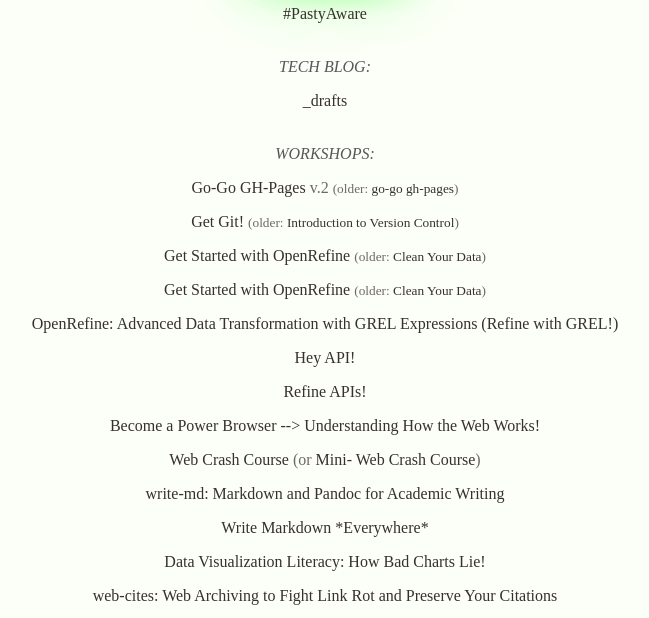
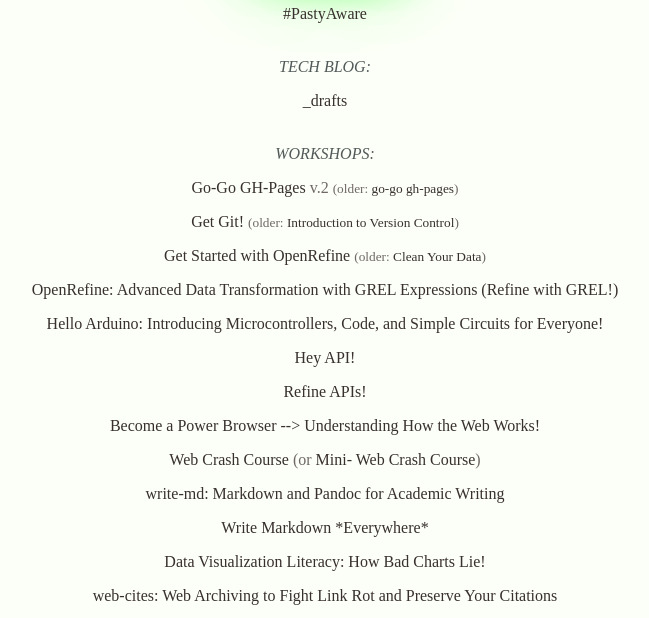
Before and after one commit to evanwill/evanwill.github.io, a plain HTML site: page index.html in a window 1280 px wide. Shown: the part 180-798 px from the top of the page, without its empty margins (315-964 px from the left). Drawn offline with Linux system fonts and the light colour scheme; a web font is replaced by a local one.

Commit message:
Update index.html

```diff
--- a/index.html
+++ b/index.html
@@ -117,8 +117,8 @@
 	<p><a href="https://evanwill.github.io/go-go-ghpages-b/">Go-Go GH-Pages</a> v.2 <small>(older: <a href="https://evanwill.github.io/go-go-ghpages/">go-go gh-pages</a>)</small></p>
 	<p><a href="https://evanwill.github.io/get-git-b/">Get Git!</a> <small>(older: <a href="https://evanwill.github.io/get-git/">Introduction to Version Control</a>)</small></p>
 	<p><a href="https://evanwill.github.io/openrefine-b/">Get Started with OpenRefine</a> <small>(older: <a href="https://evanwill.github.io/clean-your-data/">Clean Your Data</a>)</small></p>
-	<p><a href="https://evanwill.github.io/refine-with-grel/">Get Started with OpenRefine</a> <small>(older: <a href="https://evanwill.github.io/clean-your-data/">Clean Your Data</a>)</small></p>
-	<p><a href="https://evanwill.github.io/hello-arduino-b/">OpenRefine: Advanced Data Transformation with GREL Expressions (Refine with GREL!)</a></p>
+	<p><a href="https://evanwill.github.io/refine-with-grel/">OpenRefine: Advanced Data Transformation with GREL Expressions (Refine with GREL!)</a></p>
+	<p><a href="https://evanwill.github.io/hello-arduino-b/">Hello Arduino: Introducing Microcontrollers, Code, and Simple Circuits for Everyone!</a></p>
 	<p><a href="https://evanwill.github.io/hey-api/">Hey API!</a></p>
 	<p><a href="https://evanwill.github.io/refine-apis/">Refine APIs!</a></p>
 	<p><a href="https://evanwill.github.io/power-browser/">Become a Power Browser --> Understanding How the Web Works!</a></p>
```
